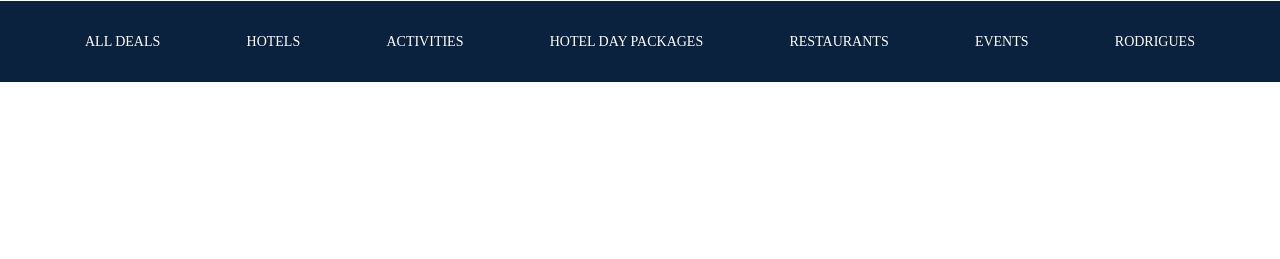
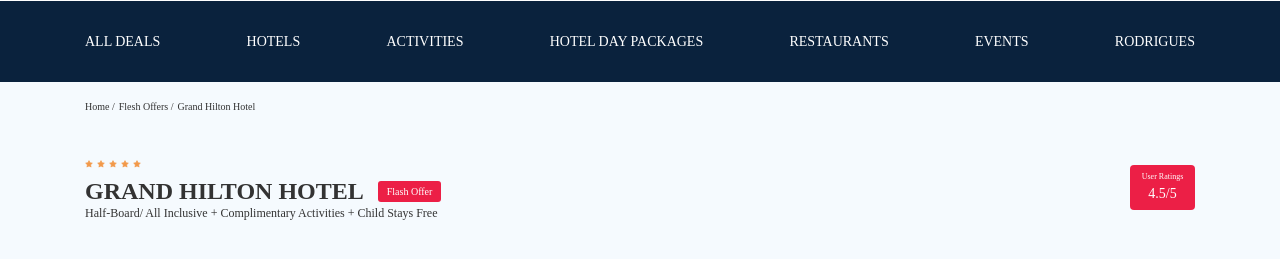
Before and after one commit to 1Bektursun/tour-plan, a plain HTML site: page index.html in a window 1280 px wide. Shown: the part 83-342 px from the top of the page. Drawn offline with Linux system fonts and the light colour scheme.

Commit message:
create: breadcrumb and hotel-info

```diff
--- a/index.html
+++ b/index.html
@@ -69,5 +69,52 @@
          <!-- /.container -->
       <!-- /.navbar-bottom -->
    </header>
+   <nav class="breadcrumb">
+      <div class="container">
+         <ul class="breadcrumb-list">
+            <li class="breadcrumb-list__item">
+               <a href="#" class="breadcrumb-list__link">Home</a>
+            </li>
+            <li class="breadcrumb-list__item">
+               <a href="#" class="breadcrumb-list__link">Flesh Offers</a>
+            </li>
+            <li class="breadcrumb-list__item">
+               Grand Hilton Hotel
+            </li>
+         </ul>
+      </div>
+      <!-- /.container -->
+   </nav>
+   <!-- /.breadcrumb -->
+   <section class="hotel">
+      <div class="container">
+         <div class="hotel-info">
+            <div class="hotel-info__text">
+               <div class="hotel-wrapper">
+                  <div class="stars">
+                     <img src="img/star.svg" alt="star">
+                     <img src="img/star.svg" alt="star">
+                     <img src="img/star.svg" alt="star">
+                     <img src="img/star.svg" alt="star">
+                     <img src="img/star.svg" alt="star">
+                  </div>
+                  <h1 class="hotel-name hotel-info__name">GRAND HILTON HOTEL</h1>
+                  <span class="offer hotel-info__offer">Flash Offer</span>
+               </div>
+               <p class="hotel-description hotel-info__description">
+                  Half-Board/ All Inclusive + Complimentary Activities + Child Stays Free
+               </p>
+            </div>
+            <!-- /.hotel-info__text -->
+            <div class="rating hotel-info__rating">
+               <span class="rating__text">User Ratings</span>
+               <span class="rating__counter">4.5/5</span>
+            </div>
+            <!-- /.hotel-info__right -->
+         </div>
+         <!-- /.hotel-info -->
+      </div>
+      <!-- /.container -->
+   </section>
 </body>
 </html>
--- a/sass/_media.sass
+++ b/sass/_media.sass
@@ -45,6 +45,36 @@
                 width: 16px
                 height: 1px
                 background-color: $text-color
+    .stars
+        flex-basis: content
+    .hotel
+        &-name
+            flex-basis: 100%
+        &-wrapper
+            justify-content: space-between
+        &-info
+            &__text
+                width: 100%
+            &__name
+                margin-top: 10px
+                margin-bottom: 0
+            &__rating
+                display: none
+            &__offer
+                order: -1
+                margin-left: 0
 @media (max-width: 576px)
     .logo
         width: 99px
+@media (max-width: 320px)
+    .logo
+        width: 99px
+    .navbar
+        &-top
+            display: flex
+            flex-wrap: wrap
+        &__user
+            display: flex
+            flex-wrap: wrap
+        &-menu
+            display: block
--- a/sass/_settings.sass
+++ b/sass/_settings.sass
@@ -2,6 +2,7 @@
    box-sizing: border-box
 body
    font-family: 'Muli',serif
+   background-color: $secondary
    color: $text-color
 .container
    max-width: 1110px
--- a/sass/_variables.sass
+++ b/sass/_variables.sass
@@ -1,4 +1,5 @@
 $primary: #eC1F46
+$secondary: #f5fafe
 $text-color: #333333
 $dark: #0A223D
 $light: #fff
--- /dev/null
+++ b/sass/blocks/_breadcrumb.sass
@@ -0,0 +1,17 @@
+.breadcrumb
+    &-list
+        display: flex
+        align-items: center
+        padding: 18px 0px
+        margin: 0
+        list-style: none
+        &__item
+            font-size: 10px
+            line-height: 13px
+            &:not(:last-child)
+                &::after
+                    content: '/'
+                    margin-right: 4px
+        &__link
+            text-decoration: none
+            color: inherit
--- /dev/null
+++ b/sass/blocks/_hotel.sass
@@ -0,0 +1,47 @@
+.hotel
+    padding-top: 23px
+    padding-bottom: 70px
+    &-info
+        display: flex
+        align-items: center
+        justify-content: space-between
+        &__offer
+            margin-left: 14px
+            margin-top: 4px
+        &__name
+            margin-top: 4px
+            margin-bottom: 0
+        &__description
+            margin: 0
+    &-name
+        font-size: 24px
+        line-height: 30px
+    &-wrapper
+        display: flex
+        flex-wrap: wrap
+        align-items: center
+    &-description
+        font-size: 12px
+        line-height: 15px
+.stars
+    flex-basis: 100%
+.offer
+    font-size: 10px
+    line-height: 13px
+    padding: 4px 9px
+    background-color: $primary
+    border-radius: 3px
+    color: $light
+.rating
+    max-width: 65px;
+    min-height: 45px;
+    text-align: center
+    color: $light
+    background-color: $primary
+    border-radius: 4px
+    &__text
+        font-size: 8px
+        line-height: 10px
+    &__counter
+        font-size: 14px;
+        line-height: 18px;
--- a/sass/style.sass
+++ b/sass/style.sass
@@ -6,5 +6,9 @@
 @import 'normalize'
 //Стили для блока header
 @import 'blocks/header'
+//Стили для блока breadcrumb
+@import 'blocks/breadcrumb'
+// Стили для блока Отель
+@import 'blocks/hotel'
 //Подключение стилей для адаптива
 @import 'media'
```
Also changed, not shown: css/style.css, img/star.svg (added), 1 other file.
